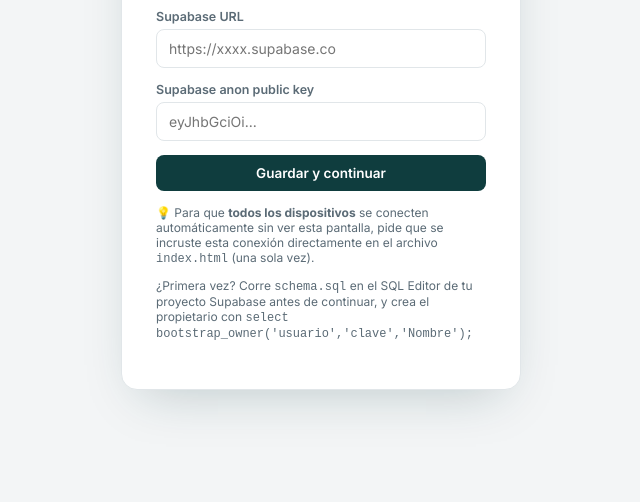
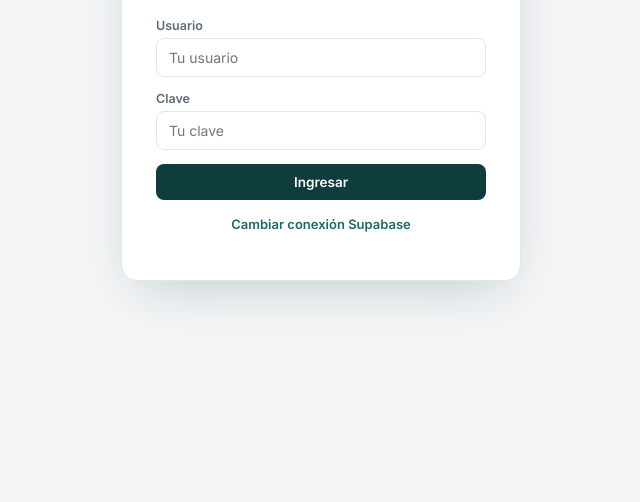
Before and after one commit to JUANPAREDES1412/turnexjp, a plain HTML site: page index.html in a window 1280 px wide. Shown: the part 298-800 px from the top of the page, without its empty margins (319-959 px from the left). Drawn offline with nearby package versions, Linux system fonts and the light colour scheme.

Commit message:
Update index.html

```diff
--- a/index.html
+++ b/index.html
@@ -205,8 +205,8 @@
    La "anon public key" está diseñada para ser pública en apps web.
 --------------------------------------------------------------------- */
 const SUPABASE_CONFIG = {
-  url: 'PEGA_AQUI_TU_SUPABASE_URL',       // ej: https://abcdefgh.supabase.co
-  anonKey: 'PEGA_AQUI_TU_SUPABASE_ANON_KEY'
+  url: 'https://ilvdpsxofivgjqiezqgb.supabase.co',
+  anonKey: 'eyJhbGciOiJIUzI1NiIsInR5cCI6IkpXVCJ9.eyJpc3MiOiJzdXBhYmFzZSIsInJlZiI6ImlsdmRwc3hvZml2Z2pxaWV6cWdiIiwicm9sZSI6ImFub24iLCJpYXQiOjE3ODEyMDk1OTUsImV4cCI6MjA5Njc4NTU5NX0._YeRr14VRy82Fy2YyiK9HpObdw4sabPtDIvAYZZnPVk'
 };
 function isConfigured(v){ return v && !v.startsWith('PEGA_AQUI'); }
 function getConfigUrl(){ return isConfigured(SUPABASE_CONFIG.url) ? SUPABASE_CONFIG.url : localStorage.getItem('turnex_sb_url'); }
```
